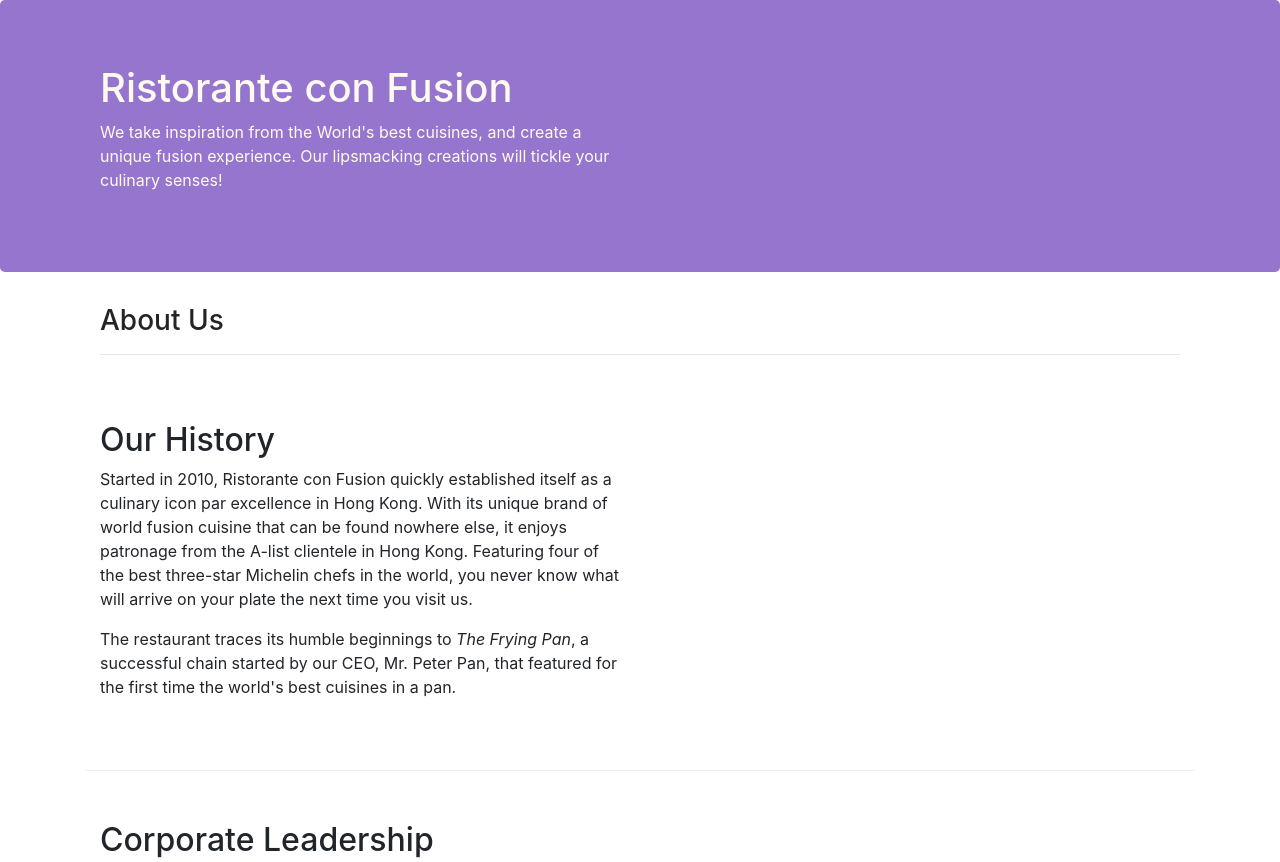
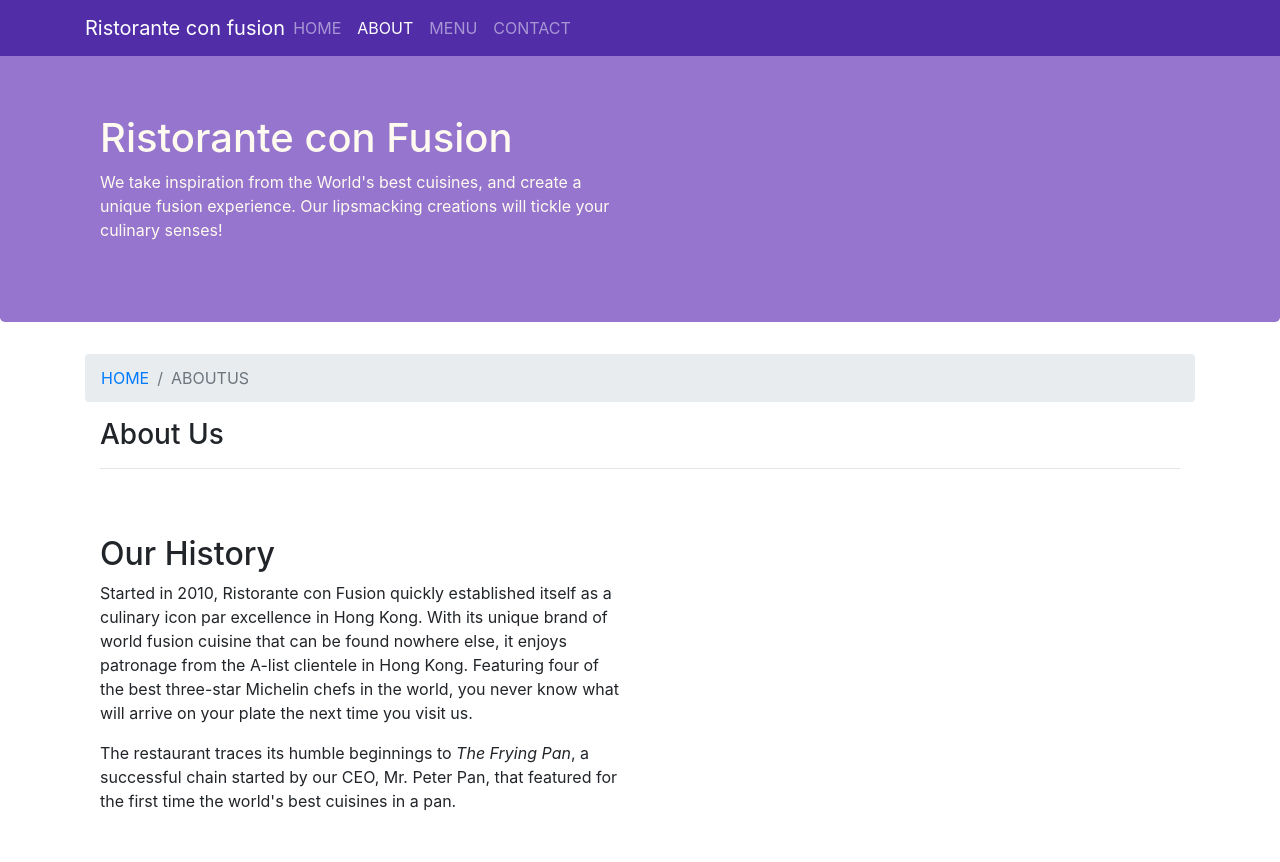
Before and after one commit to anirudhdoda/bootstrap, a website: page aboutus.html in a window 1280 px wide. Shown: the top 862 px of the page. Drawn offline with nearby package versions, Linux system fonts and the light colour scheme.

Commit message:
navbars & breadcrumbs

```diff
--- a/aboutus.html
+++ b/aboutus.html
@@ -14,6 +14,23 @@
 </head>
 
 <body>
+    <nav class="navbar navbar-dark navbar-expand-sm fixed-top">
+    <div class="container">
+        <button class="navbar-toggler" type="button" data-toggle="collapse" data-target="#Navbar">
+            <span class="navbar-toggler-icon"></span>
+        </button>
+        <a  class="navbar-brand mr-auto" href="./index.html">Ristorante con fusion </a>
+        <div class="collapse navbar-collapse" id="Navbar">
+              <ul class="navbar-nav mr-auto">
+            <li class="nav-iten"><a class="nav-link" href="./index.html">HOME</a></li>
+            <li class="nav-iten"><a class="nav-link active" href="#">ABOUT</a></li>
+            <li class="nav-iten"><a class="nav-link" href="#">MENU</a></li>
+            <li class="nav-iten"><a class="nav-link" href="#">CONTACT</a></li>
+        </ul>
+        </div>
+
+    </div>
+</nav>
 
     <header class="jumbotron">
         <div class="container">
@@ -30,6 +47,10 @@
 
     <div class="container">
         <div class="row row-about">
+            <ol class="col-12 breadcrumb">
+                <li class="breadcrumb-item"><a href="./index.html">HOME</a></li>
+                <li class="breadcrumb-item active">ABOUTUS</li>
+            </ol>
             <div class="col-12 col-sm">
                <h3>About Us</h3>
                <hr>
@@ -69,7 +90,7 @@
                 <div class="col-4 offset-1 col-sm-2">
                     <h5>Links</h5>
                     <ul class="list-unstyled">
-                        <li><a href="#">Home</a></li>
+                        <li><a href="./index.html">Home</a></li>
                         <li><a href="#">About</a></li>
                         <li><a href="#">Menu</a></li>
                         <li><a href="#">Contact</a></li>
--- a/css/styles.css
+++ b/css/styles.css
@@ -30,3 +30,10 @@
 	margin: 0px;
 	color: #0f0f0f;
 }
+body{
+	padding:50px 0px 0px 0px;
+	z-index=0;
+}
+.navbar-dark{
+	background-color:#512DA8;
+}
```
Also changed, not shown: index.html (+18 -1 lines).
